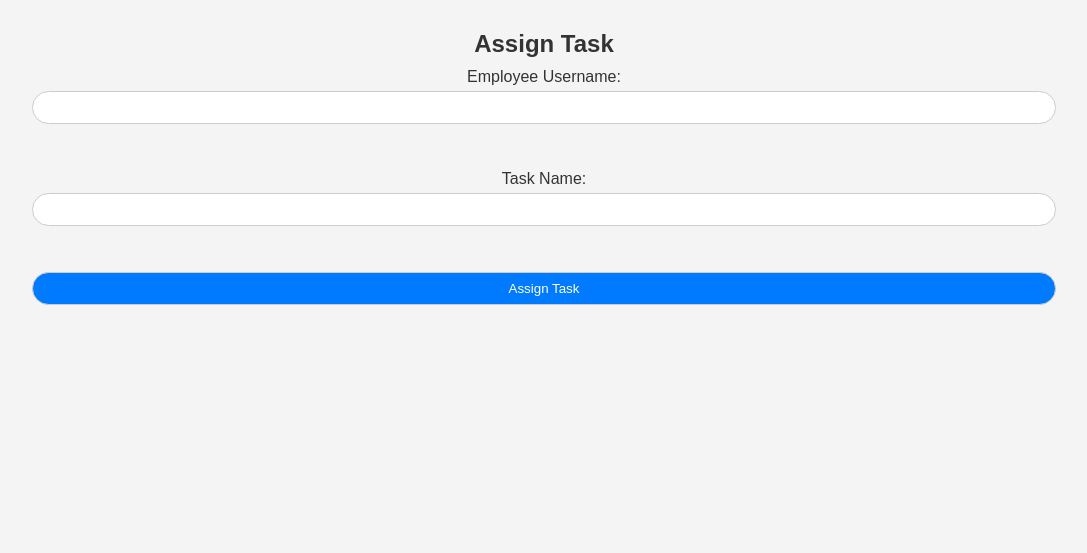
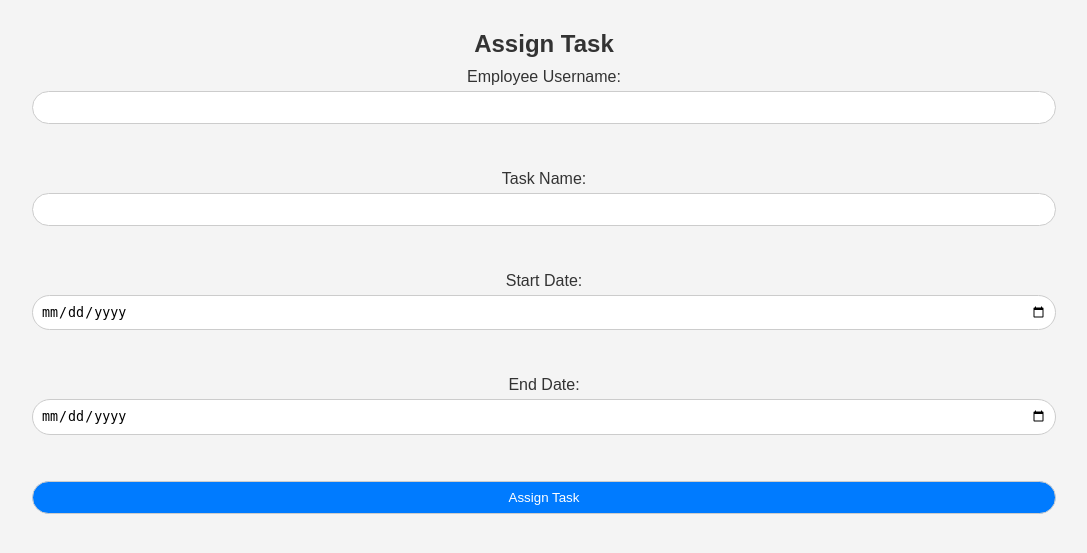
Before and after one commit to larakallas/430, a Flask app: page /assign_task in a window 1280 px wide. Shown: the top 553 px of the page, without its empty margins (96-1183 px from the left). Run offline with Flask 3, Linux system fonts and the light colour scheme; a user stored in the database is signed in.

Commit message:
Update assign_task.html

```diff
--- a/EECE 430 Project /EECE 430 Project/templates/assign_task.html
+++ b/EECE 430 Project /EECE 430 Project/templates/assign_task.html
@@ -26,8 +26,16 @@
     <form method="POST" action="{{ url_for('assign_task') }}">
         <label for="employee_username">Employee Username:</label>
         <input type="text" id="employee_username" name="employee_username" required><br><br>
+
         <label for="task_name">Task Name:</label>
-    <input type="text" id="task_name" name="task_name" required><br><br> <!-- Ensure the name attribute matches -->
+        <input type="text" id="task_name" name="task_name" required><br><br>
+
+        <label for="start_date">Start Date:</label>
+        <input type="date" id="start_date" name="start_date" required><br><br>
+
+        <label for="end_date">End Date:</label>
+        <input type="date" id="end_date" name="end_date" required><br><br>
+
         <button type="submit" name="assign_task">Assign Task</button>
     </form>
     </body>
```
Lines whose indentation alone changed are shown as unchanged.
